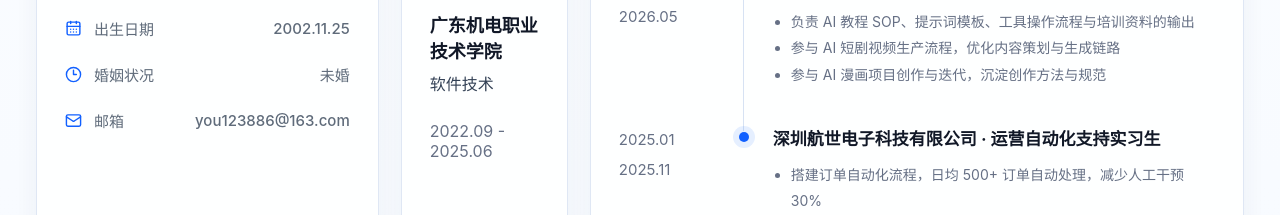
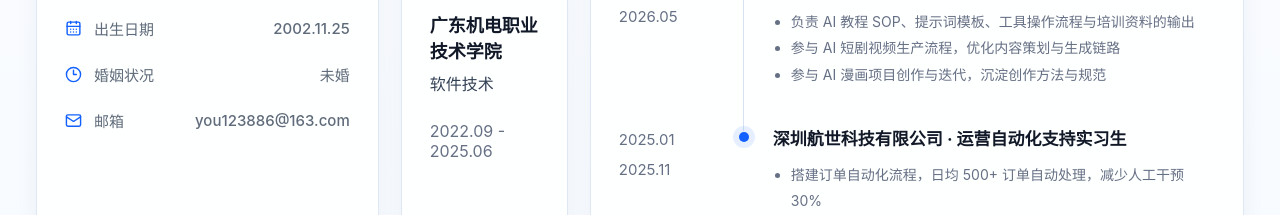
Before and after one commit to youge12388-create/person, a React (Vite) app: page / in a window 1280 px wide. Shown: the part 1020-1235 px from the top of the page. Built offline with nearby package versions, Linux system fonts and the light colour scheme.

Commit message:
Finalize second company name

```diff
--- a/src/main.jsx
+++ b/src/main.jsx
@@ -140,7 +140,7 @@ const experienceItems = [
   },
   {
     time: '2025.01 - 2025.11',
-    title: '深圳航世电子科技有限公司 · 运营自动化支持实习生',
+    title: '深圳航世科技有限公司 · 运营自动化支持实习生',
     summary: '搭建自动化订单与评论数据流程，提升运营效率与分析能力。',
   },
   {
@@ -384,7 +384,7 @@ function DesktopPage() {
             <div className="timeline-item">
               <time>2025.01<br />2025.11</time>
               <div>
-                <h4>深圳航世电子科技有限公司 · 运营自动化支持实习生</h4>
+                <h4>深圳航世科技有限公司 · 运营自动化支持实习生</h4>
                 <ul>
                   <li>搭建订单自动化流程，日均 500+ 订单自动处理，减少人工干预 30%</li>
                   <li>梳理评论数据采集与清洗流程，输出竞品分析报表</li>
```
